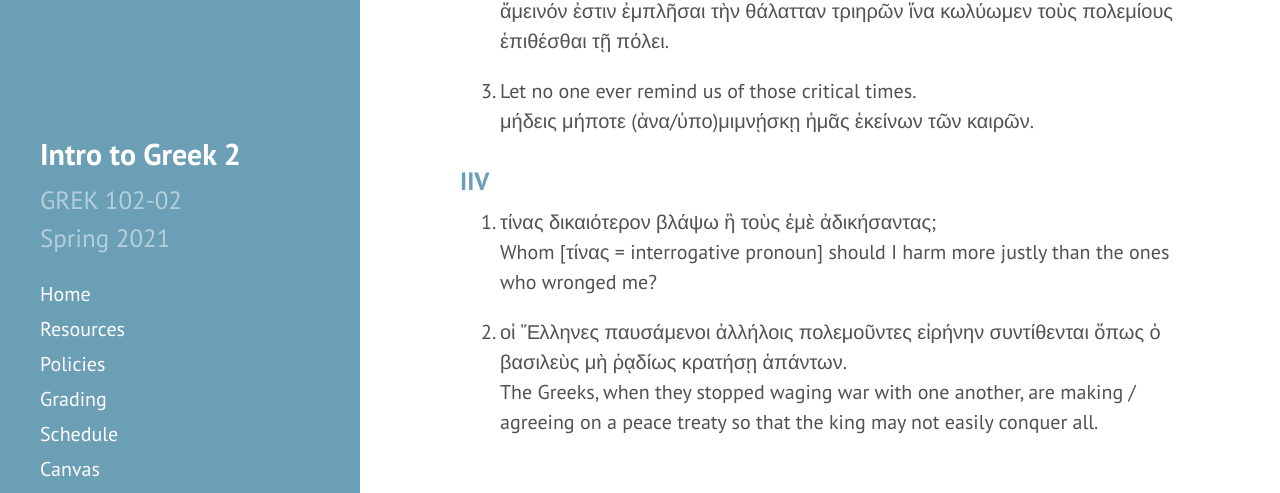
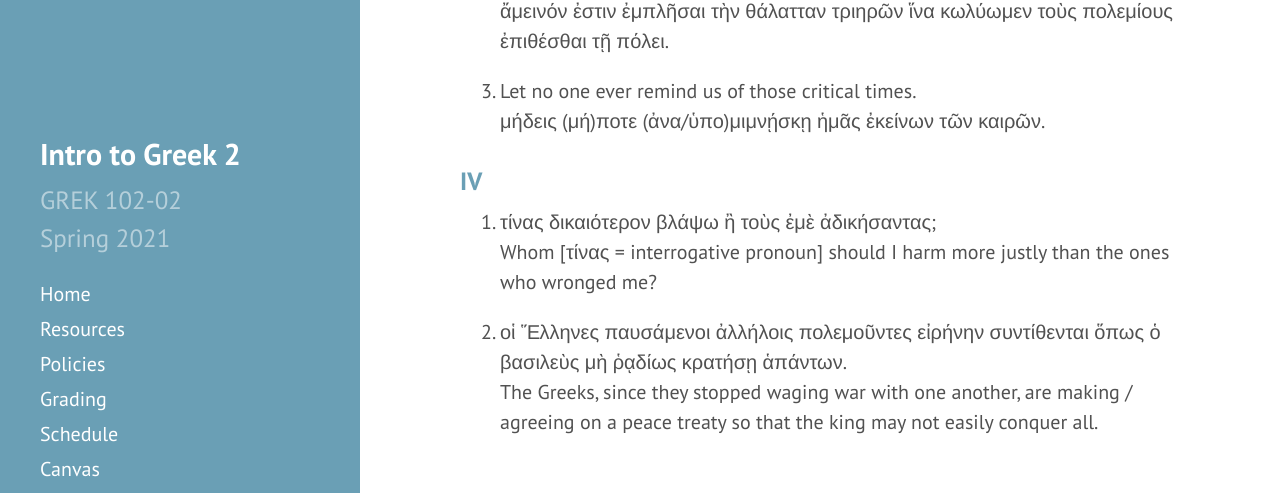
Before and after one commit to DLibatique/GREK102-S21, a Jekyll site: the page built from hw-answers/03-19-21.md, in a window 1280 px wide and 1000 px high. Shown: the part 403-896 px from the top of the window. Built offline with Jekyll 4.4.1, drawn with Linux system fonts in a browser that asks for light colours.

Commit message:
updated hw for 3/19

```diff
--- a/hw-answers/03-19-21.md
+++ b/hw-answers/03-19-21.md
@@ -16,12 +16,12 @@ order: 18
 ἄμεινόν ἐστιν ἐμπλῆσαι τὴν θάλατταν τριηρῶν ἵνα κωλύωμεν τοὺς πολεμίους ἐπιθέσθαι τῇ πόλει.
 
 4. Let no one ever remind us of those critical times.
-μήδεις μήποτε (ἀνα/ὑπο)μιμνῄσκῃ ἡμᾶς ἐκείνων τῶν καιρῶν.
+μήδεις (μή)ποτε (ἀνα/ὑπο)μιμνῄσκῃ ἡμᾶς ἐκείνων τῶν καιρῶν.
 
-### IIV
+### IV
 
 1. τίνας δικαιότερον βλάψω ἢ τοὺς ἐμὲ ἀδικήσαντας;
 Whom [τίνας = interrogative pronoun] should I harm more justly than the ones who wronged me?
 
 2. οἱ Ἕλληνες παυσάμενοι ἀλλήλοις πολεμοῦντες εἰρήνην συντίθενται ὅπως ὁ βασιλεὺς μὴ ῥᾳδίως κρατήσῃ ἁπάντων.
-The Greeks, when they stopped waging war with one another, are making / agreeing on a peace treaty so that the king may not easily conquer all.
+The Greeks, since they stopped waging war with one another, are making / agreeing on a peace treaty so that the king may not easily conquer all.
```
Also changed, not shown: _pages/schedule.md (+1 -1 lines).
